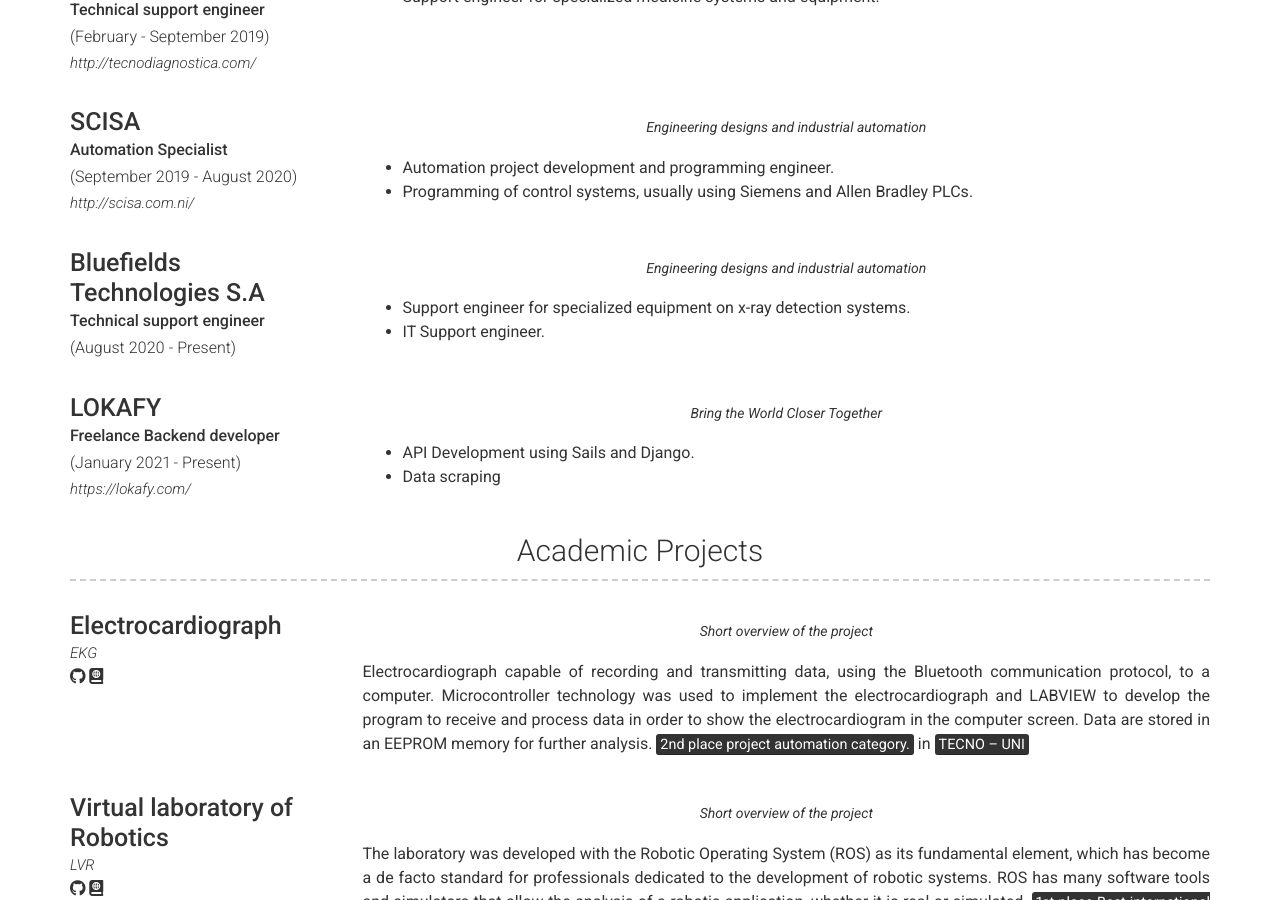
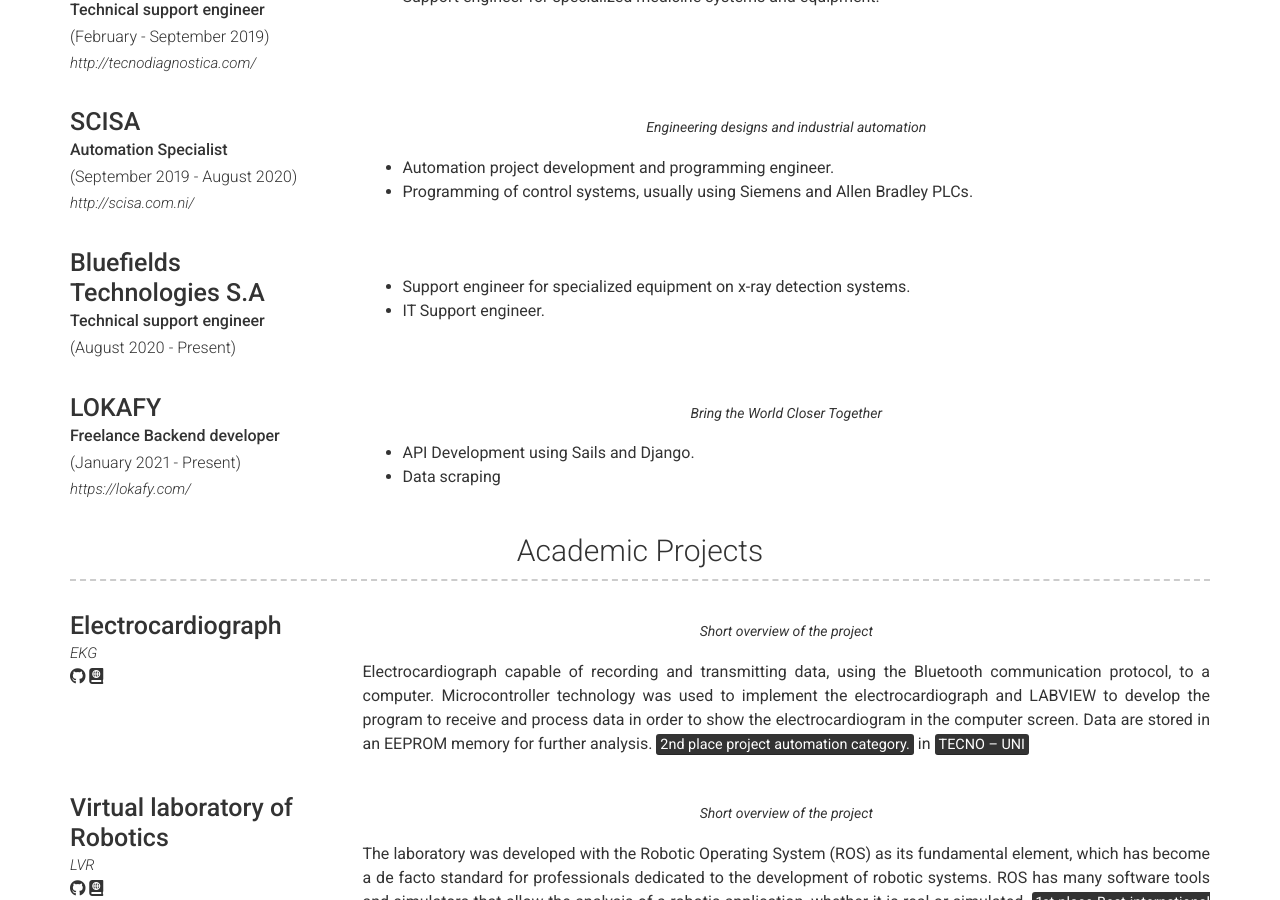
Before and after one commit to myalfred03/myalfred03.github.io, a Jekyll site: the page built from index.md, in a window 1280 px wide and 900 px high, scrolled down 1163 px. Built offline with Jekyll 4.4.1, drawn with Linux system fonts in a browser that asks for light colours; nearby versions of some CDN libraries.

Commit message:
Update _config.yml

```diff
--- a/_config.yml
+++ b/_config.yml
@@ -93,7 +93,7 @@ content:
         caption: (August 2020 - Present)
         link:
         quote: >
-          Engineering designs and industrial automation
+
         description: | # this will include new lines to allow paragraphs
           - Support engineer for specialized equipment on x-ray detection systems.
           - IT Support engineer.
```
